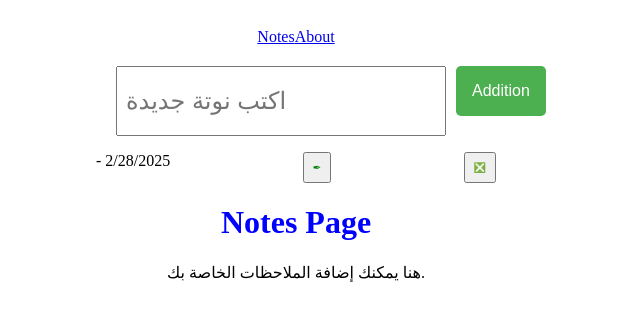
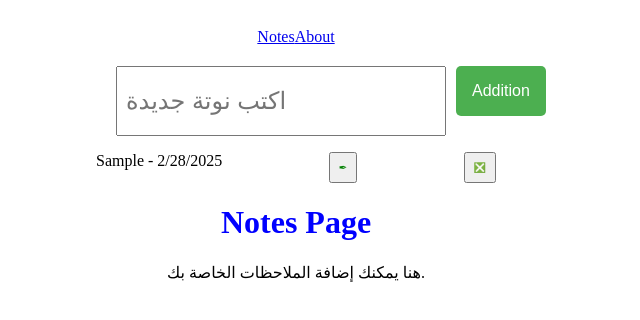
Before and after one commit to TSnem12/vue-todoList, a Vue app: page / in a window 1280 px wide. Both pictures are taken after typing "Sample" into the empty fields and a click on the button "Addition". Shown: the top 320 px of the page, without its empty margins (344-984 px from the left). Built offline with nearby package versions, Linux system fonts and the light colour scheme.

Commit message:
"changes"

```diff
--- a/src/components/NoteItem.vue
+++ b/src/components/NoteItem.vue
@@ -1,6 +1,6 @@
 <template>
       <li>
-        <span>{{ note.content }} - {{ note.date }}</span>
+        <span>{{ note.text }} - {{ note.date }}</span>
         <button @click="$emit('edit-note', index)">✒</button>
         <button @click="$emit('delete-note', index)">❎</button>
       </li>
```
